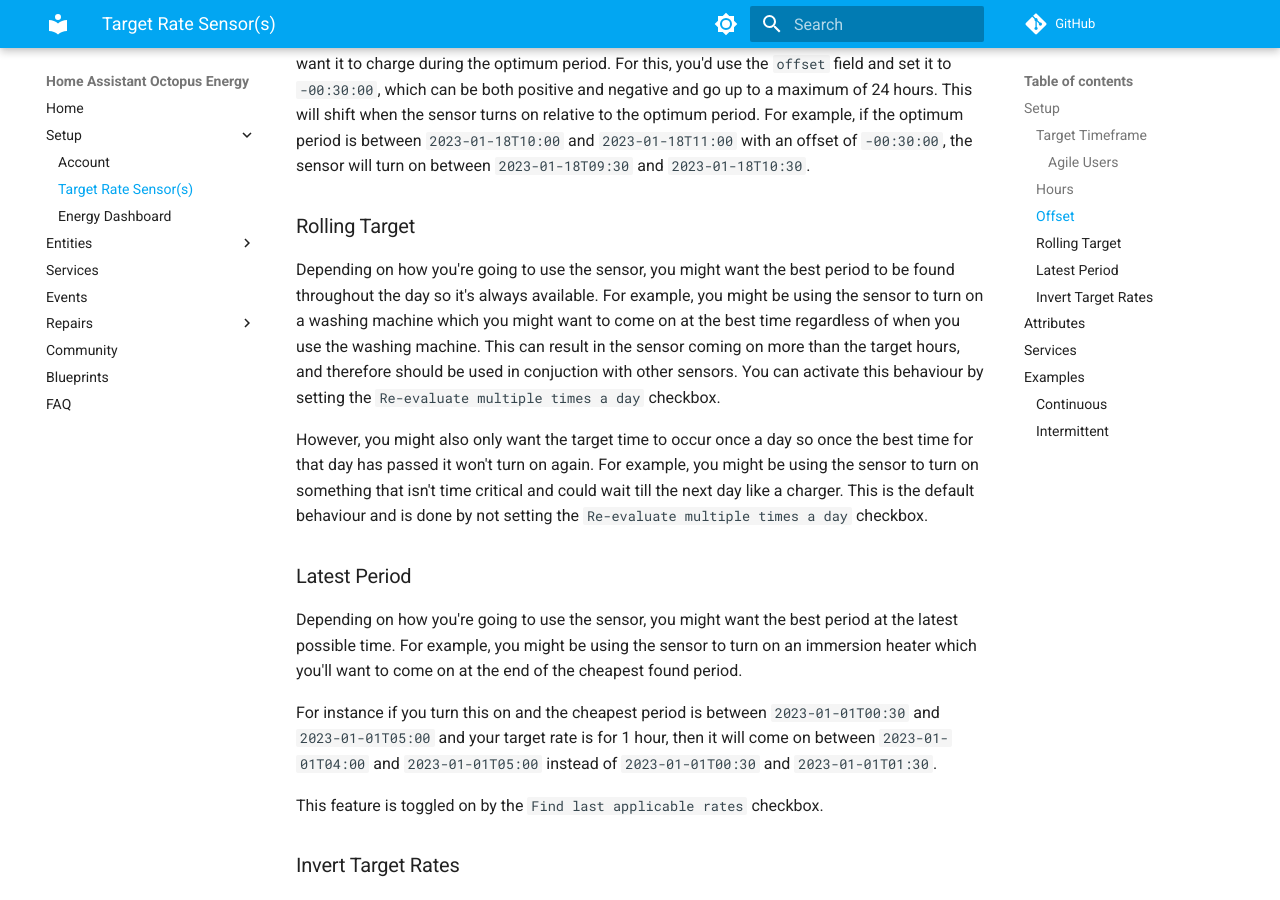
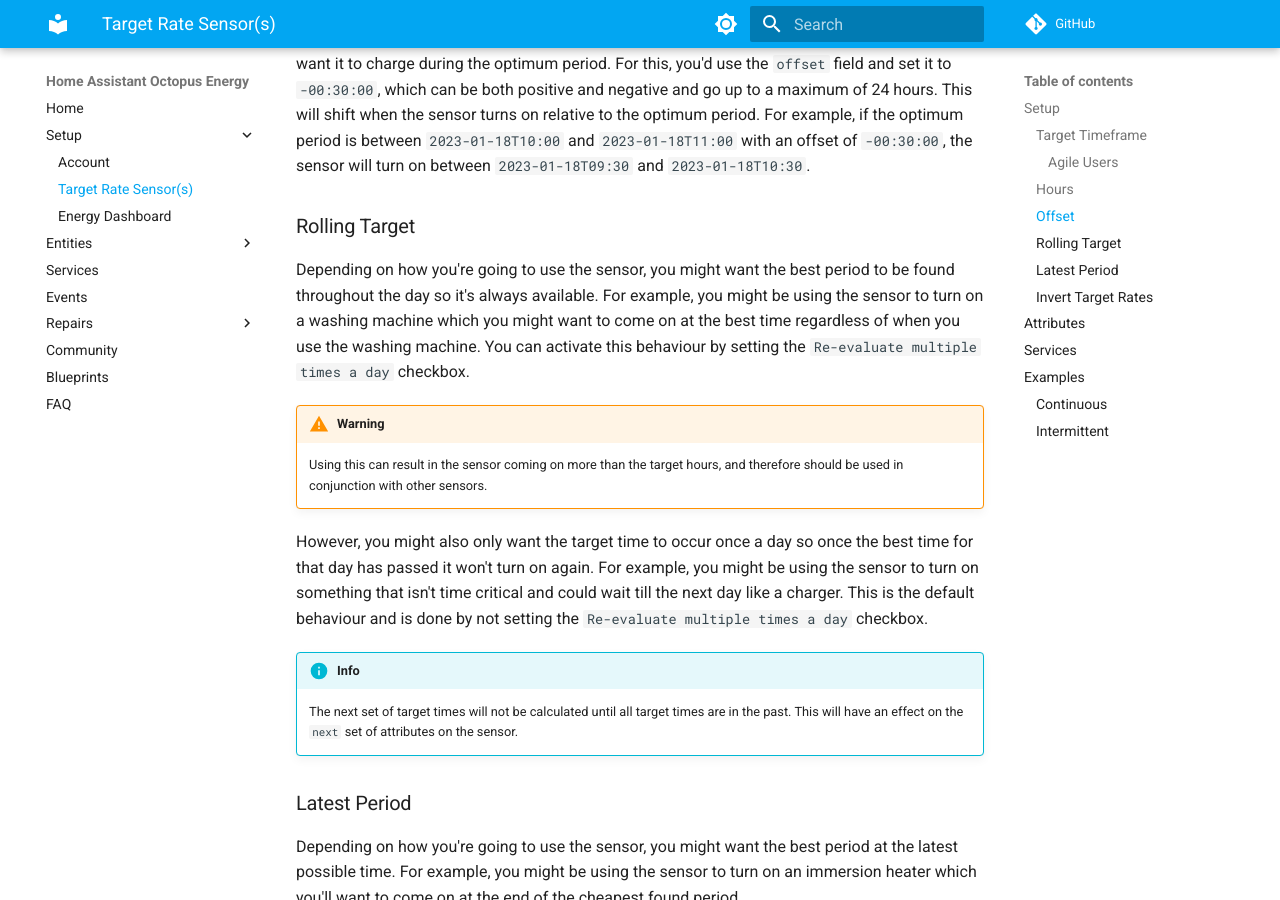
Before and after one commit to BottlecapDave/HomeAssistant-OctopusEnergy, an MkDocs documentation site: the page built from _docs/setup/target_rate.md, in a window 1280 px wide and 900 px high, scrolled down 1953 px. Built offline with MkDocs 1.6.1 and Material for MkDocs 9.7.7, drawn with Linux system fonts in a browser that asks for light colours; comment, search, counter and statistics services are not loaded.

Commit message:
docs: Added clarification when target times are calculated

```diff
--- a/_docs/setup/target_rate.md
+++ b/_docs/setup/target_rate.md
@@ -49,9 +49,17 @@ You may want your target rate sensors to turn on a period of time before the opt
 
 ### Rolling Target
 
-Depending on how you're going to use the sensor, you might want the best period to be found throughout the day so it's always available. For example, you might be using the sensor to turn on a washing machine which you might want to come on at the best time regardless of when you use the washing machine. This can result in the sensor coming on more than the target hours, and therefore should be used in conjuction with other sensors. You can activate this behaviour by setting the `Re-evaluate multiple times a day` checkbox.
+Depending on how you're going to use the sensor, you might want the best period to be found throughout the day so it's always available. For example, you might be using the sensor to turn on a washing machine which you might want to come on at the best time regardless of when you use the washing machine. You can activate this behaviour by setting the `Re-evaluate multiple times a day` checkbox.
+
+!!! warning
+
+    Using this can result in the sensor coming on more than the target hours, and therefore should be used in conjunction with other sensors.
 
 However, you might also only want the target time to occur once a day so once the best time for that day has passed it won't turn on again. For example, you might be using the sensor to turn on something that isn't time critical and could wait till the next day like a charger. This is the default behaviour and is done by not setting the `Re-evaluate multiple times a day` checkbox.
+
+!!! info
+
+    The next set of target times will not be calculated until all target times are in the past. This will have an effect on the `next` set of attributes on the sensor.
 
 ### Latest Period
 
```
